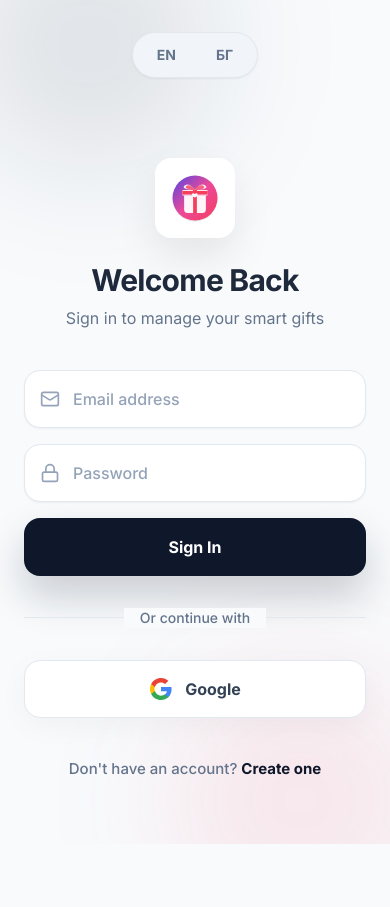
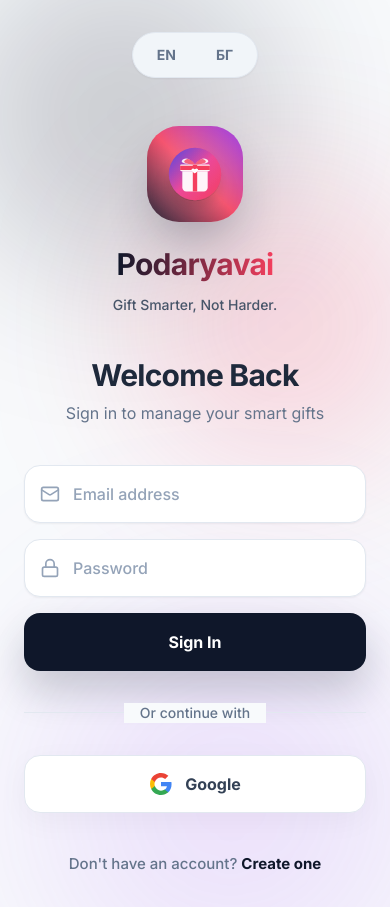
Before and after one commit to valeriarnaudov/podaryavai-v3, a React (Vite) app: page /login in a window 390 px wide. Before the commit the page ends 844 px from the top, so only its background shows below. Built offline with nearby package versions, Linux system fonts and the light colour scheme; no server answers; the database is empty.

Commit message:
style(auth): enhance mobile layout with glassmorphic logo and gradient text

```diff
--- a/src/pages/Login.tsx
+++ b/src/pages/Login.tsx
@@ -127,9 +127,12 @@ export default function Login() {
             {/* Right Side: Auth Form & Language Switcher */}
             <div className="flex flex-col px-6 sm:px-12 py-8 bg-background dark:bg-slate-900 min-h-[100dvh] lg:min-h-0 relative">
 
-                {/* Mobile Orbs */}
-                <div className="lg:hidden absolute top-[-10%] left-[-10%] w-64 h-64 bg-accent/10 rounded-full blur-3xl pointer-events-none" />
-                <div className="lg:hidden absolute bottom-[-10%] right-[-10%] w-64 h-64 bg-rose-500/10 rounded-full blur-3xl pointer-events-none" />
+                {/* Mobile Orbs - Upgraded Glassmorphism */}
+                <div className="lg:hidden absolute inset-0 overflow-hidden pointer-events-none z-0">
+                    <div className="absolute top-[-5%] left-[-10%] w-80 h-80 bg-accent/20 rounded-full blur-[80px]" />
+                    <div className="absolute top-[20%] right-[-10%] w-72 h-72 bg-rose-500/20 rounded-full blur-[80px]" />
+                    <div className="absolute bottom-[-10%] left-[10%] w-96 h-96 bg-purple-500/15 rounded-full blur-[100px]" />
+                </div>
 
                 {/* Top Center Language Switcher */}
                 <div className="flex justify-center lg:justify-end items-center mb-12 relative z-20">
@@ -156,10 +159,20 @@ export default function Login() {
                     className="relative z-10 w-full max-w-sm mx-auto my-auto"
                 >
                     <div className="text-center mb-10">
-                        {/* Mobile Logo Fallback */}
-                        <div className="lg:hidden w-20 h-20 bg-white dark:bg-slate-800 rounded-2xl shadow-floating flex items-center justify-center mx-auto mb-6 p-4">
-                            <img src="/favicon.svg" alt="Podaryavai Logo" className="w-full h-full object-contain" />
+                        {/* Mobile Premium Welcome */}
+                        <div className="lg:hidden flex flex-col items-center mb-10">
+                            <div className="w-24 h-24 bg-gradient-to-tr from-accent via-rose-500 to-purple-600 rounded-[2rem] shadow-2xl shadow-accent/30 flex items-center justify-center p-5 mb-6 relative overflow-hidden">
+                                <div className="absolute inset-0 bg-white/20 blur-xl" />
+                                <img src="/favicon.svg" alt="Podaryavai Logo" className="w-full h-full object-contain relative z-10 drop-shadow-xl" />
+                            </div>
+                            <h2 className="text-3xl font-black bg-clip-text text-transparent bg-gradient-to-r from-accent to-rose-500 mb-3 tracking-tight">
+                                Podaryavai
+                            </h2>
+                            <p className="text-sm text-slate-600 dark:text-slate-300 font-medium px-4 leading-relaxed">
+                                {t('marketing.heroTitle')}
+                            </p>
                         </div>
+
                         <h1 className="text-3xl font-extrabold tracking-tight text-textMain dark:text-white mb-2">{t('auth.login.title')}</h1>
                         <p className="text-slate-500 dark:text-slate-400">{t('auth.login.subtitle')}</p>
                     </div>
--- a/src/pages/Register.tsx
+++ b/src/pages/Register.tsx
@@ -173,9 +173,12 @@ export default function Register() {
             {/* Right Side: Auth Form & Language Switcher */}
             <div className="flex flex-col px-6 sm:px-12 py-8 bg-background dark:bg-slate-900 min-h-[100dvh] lg:min-h-0 relative">
 
-                {/* Mobile Orbs */}
-                <div className="lg:hidden absolute top-[-10%] left-[-10%] w-64 h-64 bg-accent/10 rounded-full blur-3xl pointer-events-none" />
-                <div className="lg:hidden absolute bottom-[-10%] right-[-10%] w-64 h-64 bg-rose-500/10 rounded-full blur-3xl pointer-events-none" />
+                {/* Mobile Orbs - Upgraded Glassmorphism */}
+                <div className="lg:hidden absolute inset-0 overflow-hidden pointer-events-none z-0">
+                    <div className="absolute top-[-5%] left-[-10%] w-80 h-80 bg-accent/20 rounded-full blur-[80px]" />
+                    <div className="absolute top-[20%] right-[-10%] w-72 h-72 bg-rose-500/20 rounded-full blur-[80px]" />
+                    <div className="absolute bottom-[-10%] left-[10%] w-96 h-96 bg-purple-500/15 rounded-full blur-[100px]" />
+                </div>
 
                 {/* Top Center Language Switcher */}
                 <div className="flex justify-center lg:justify-end items-center mb-12 relative z-20">
@@ -202,10 +205,20 @@ export default function Register() {
                     className="relative z-10 w-full max-w-sm mx-auto my-auto"
                 >
                     <div className="text-center mb-10">
-                        {/* Mobile Logo Fallback */}
-                        <div className="lg:hidden w-20 h-20 bg-white dark:bg-slate-800 rounded-2xl shadow-floating flex items-center justify-center mx-auto mb-6 p-4">
-                            <img src="/favicon.svg" alt="Podaryavai Logo" className="w-full h-full object-contain" />
+                        {/* Mobile Premium Welcome */}
+                        <div className="lg:hidden flex flex-col items-center mb-10">
+                            <div className="w-24 h-24 bg-gradient-to-tr from-accent via-rose-500 to-purple-600 rounded-[2rem] shadow-2xl shadow-accent/30 flex items-center justify-center p-5 mb-6 relative overflow-hidden">
+                                <div className="absolute inset-0 bg-white/20 blur-xl" />
+                                <img src="/favicon.svg" alt="Podaryavai Logo" className="w-full h-full object-contain relative z-10 drop-shadow-xl" />
+                            </div>
+                            <h2 className="text-3xl font-black bg-clip-text text-transparent bg-gradient-to-r from-accent to-rose-500 mb-3 tracking-tight">
+                                Podaryavai
+                            </h2>
+                            <p className="text-sm text-slate-600 dark:text-slate-300 font-medium px-4 leading-relaxed">
+                                {t('marketing.heroTitle')}
+                            </p>
                         </div>
+
                         <h1 className="text-3xl font-extrabold tracking-tight text-textMain dark:text-white mb-2">{t('auth.register.title')}</h1>
                         <p className="text-slate-500 dark:text-slate-400">{t('auth.register.subtitle')}</p>
                     </div>
```
Also changed, not shown: 1 other file (tests, documents, lock files or other folders).
